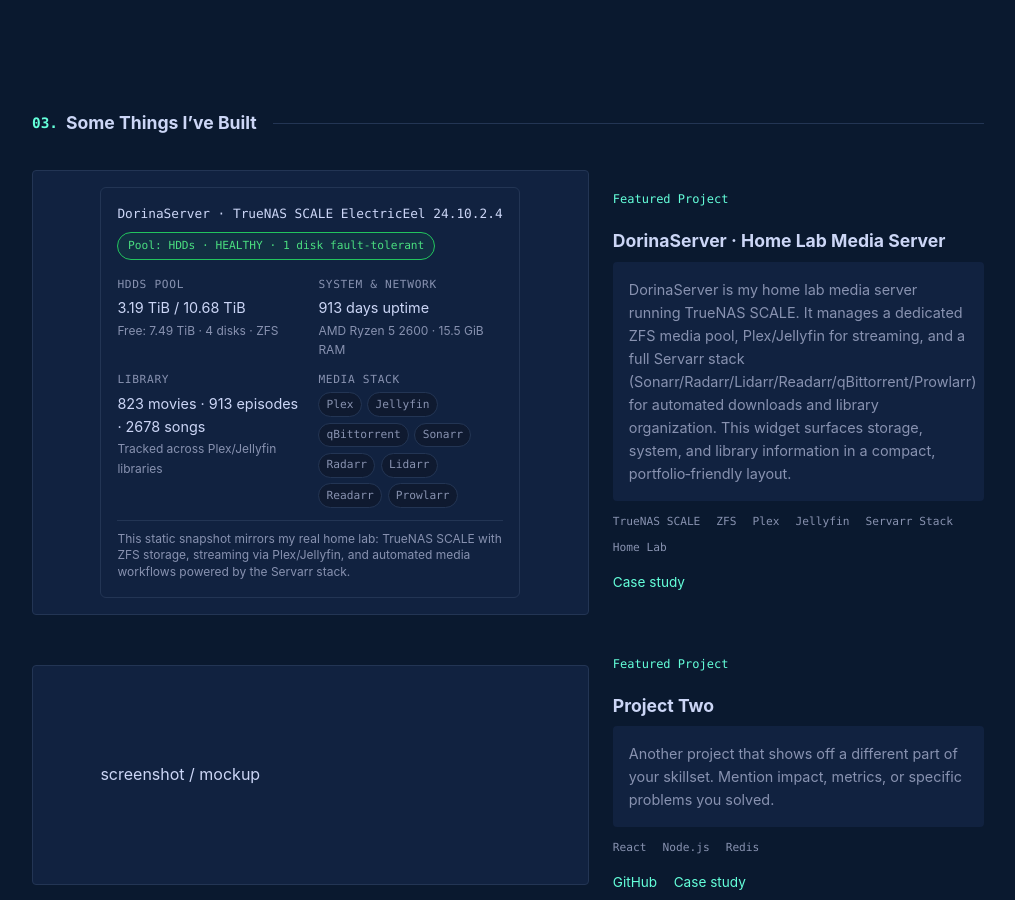
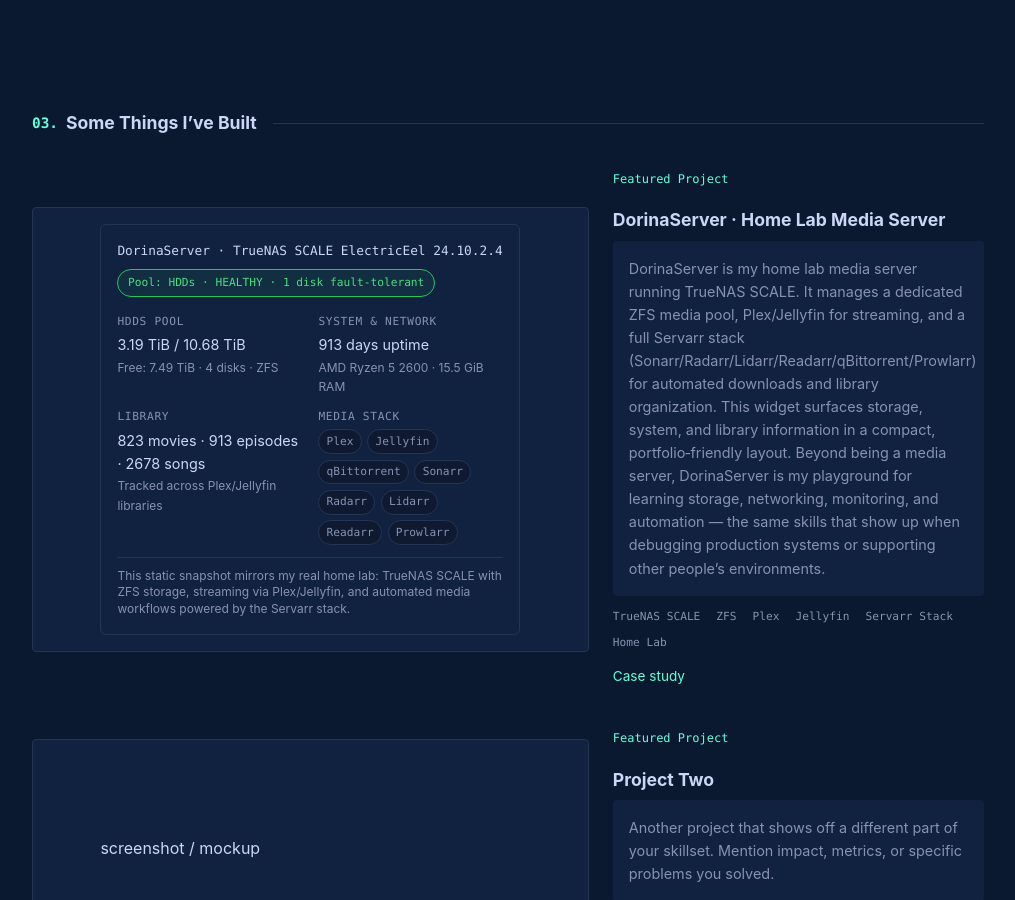
Before and after one commit to nemat777/nemat777.github.io, a Jekyll site: the page index.html, which Jekyll copies as it is, in a window 1280 px wide and 900 px high, scrolled down 1607 px. Shown: the whole window, without its empty margins (132-1147 px from the left). Built offline with Jekyll 4.4.1, drawn with Linux system fonts in a browser that asks for light colours.

Commit message:
Update index.html

```diff
--- a/index.html
+++ b/index.html
@@ -762,7 +762,7 @@
               dedicated ZFS media pool, Plex/Jellyfin for streaming, and a full Servarr stack
               (Sonarr/Radarr/Lidarr/Readarr/qBittorrent/Prowlarr) for automated downloads and
               library organization. This widget surfaces storage, system, and library information
-              in a compact, portfolio‑friendly layout.
+              in a compact, portfolio‑friendly layout. Beyond being a media server, DorinaServer is my playground for learning storage, networking, monitoring, and automation — the same skills that show up when debugging production systems or supporting other people’s environments.
             </div>
             <div class="project-tags">
               <span>TrueNAS SCALE</span>
```
